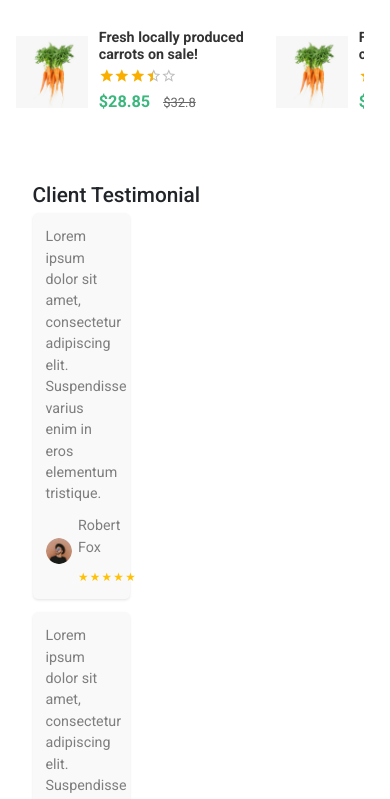
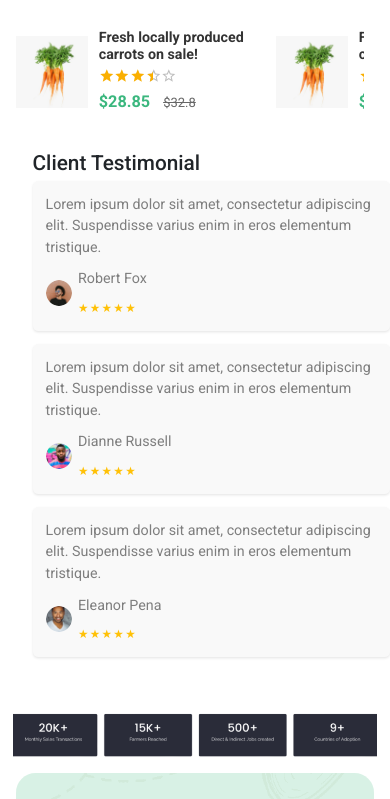
Before and after one commit to AWESOME04/FreshVegs, a React (Create React App) app: page / in a window 390 px wide. Shown: the part 1190-1989 px from the top of the page. Built offline with nearby package versions, Linux system fonts and the light colour scheme; no server answers; a web font is replaced by a local one.

Commit message:
feat: made final changes for stats and client testimonials

```diff
--- a/src/components/clientTestimonials/index.js
+++ b/src/components/clientTestimonials/index.js
@@ -2,6 +2,7 @@ import React from "react";
 import Cust1 from "../../assets/images/Rob.png";
 import Cust2 from "../../assets/images/Dianne.png";
 import Cust3 from "../../assets/images/Pena.png";
+import './style.css';
 
 export default function clientTestimonials(){
     return (
--- a/src/components/clientTestimonials/style.css
+++ b/src/components/clientTestimonials/style.css
@@ -9,8 +9,8 @@
 }
 
 .testimonial {
-    flex: 0 0 30%;
-    max-width: 30%;
+    flex: 0 0 100%;
+    max-width: 100%;
     padding: 20px;
     background-color: #f9f9f9;
     border-radius: 8px;
@@ -40,10 +40,19 @@
     margin-right: 2px;
 }
 
+@media (max-width: 992px) {
+    .testimonial {
+        flex: 0 0 100%;
+        max-width: 100%;
+    }
+}
 
-/*Mobile Responsiveness*/
 @media (max-width: 768px) {
     .testimonials-content {
         flex-direction: column;
     }
+
+    .testimonial {
+        padding: 15px;
+    }
 }
--- a/src/pages/About/index.js
+++ b/src/pages/About/index.js
@@ -2,9 +2,6 @@ import React from 'react';
 import './style.css';
 import Team1 from "../../assets/images/1.png";
 import Team2 from "../../assets/images/2.png";
-import Cust1 from "../../assets/images/Rob.png";
-import Cust2 from "../../assets/images/Dianne.png";
-import Cust3 from "../../assets/images/Pena.png";
 import Farmer from "../../assets/images/fresh.png";
 import Farmer2 from "../../assets/images/fresh2.png";
 import Farmer3 from "../../assets/images/Farmer3.png";
@@ -13,7 +10,6 @@ import vector2 from "../../assets/vectors/Icon-1.png";
 import vector3 from "../../assets/vectors/Icon-2.png";
 import vector4 from "../../assets/vectors/leaf 2.png";
 import ClientTestimonials from "../../components/clientTestimonials/index";
-import "../../components/clientTestimonials/style.css";
 
 const AboutUs = () => {
     return (
--- a/src/pages/About/style.css
+++ b/src/pages/About/style.css
@@ -32,6 +32,7 @@ body {
     border-radius: 8px;
 }
 
+/* Story Section */
 .story-section {
     margin-bottom: 40px;
 }
--- a/src/pages/Home/index.js
+++ b/src/pages/Home/index.js
@@ -2,6 +2,7 @@ import React, { useState, useEffect, useRef, useContext } from 'react';
 import SliderBanner from './slider/index';
 import ClientTestimonial from '../../components/clientTestimonials/index';
 import CatSlider from '../../components/catSlider';
+import Stats from "./stats/index";
 import './style.css';
 import Product from '../../components/product';
 import Slider from "react-slick";
@@ -148,6 +149,9 @@ const Home = (props) => {
             <div className="client-testimonial">
                 <ClientTestimonial/>
             </div>
+            <div className="stats">
+                <Stats/>
+            </div>
         </div>
     );
 };
--- a/src/pages/Stats/index.js
+++ b/src/pages/Home/stats/index.js
@@ -1,5 +1,6 @@
 import React from "react";
-import stats from "../../assets/images/stats.png";
+import stats from "../../../assets/images/stats.png";
+import './style.css'
 
 export default function Stats(){
     return (
--- /dev/null
+++ b/src/pages/Home/stats/style.css
@@ -0,0 +1,19 @@
+.stats-section {
+    max-width: 100%;
+    max-height: 100%;
+    padding: 50px;
+    display: flex;
+    justify-content: center;
+    align-items: center;
+}
+
+.stats-section img {
+    max-width: 100%;
+    height: auto;
+}
+
+@media (max-width: 768px) {
+    .stats-section {
+        padding: 20px;
+    }
+}
--- a/src/pages/Home/style.css
+++ b/src/pages/Home/style.css
@@ -27,5 +27,5 @@
 .newsLetterSection .box  .newsLetterBanner{position: relative !important; left: 0px !important; bottom: inherit !important;}
 
 .client-testimonial{
-    padding: 50px;
+    padding-left: 50px;
 }
--- a/src/pages/Stats/style.css
+++ /dev/null
@@ -1,3 +0,0 @@
-/*.stats-section{*/
-/*    */
-/*}*/
```
